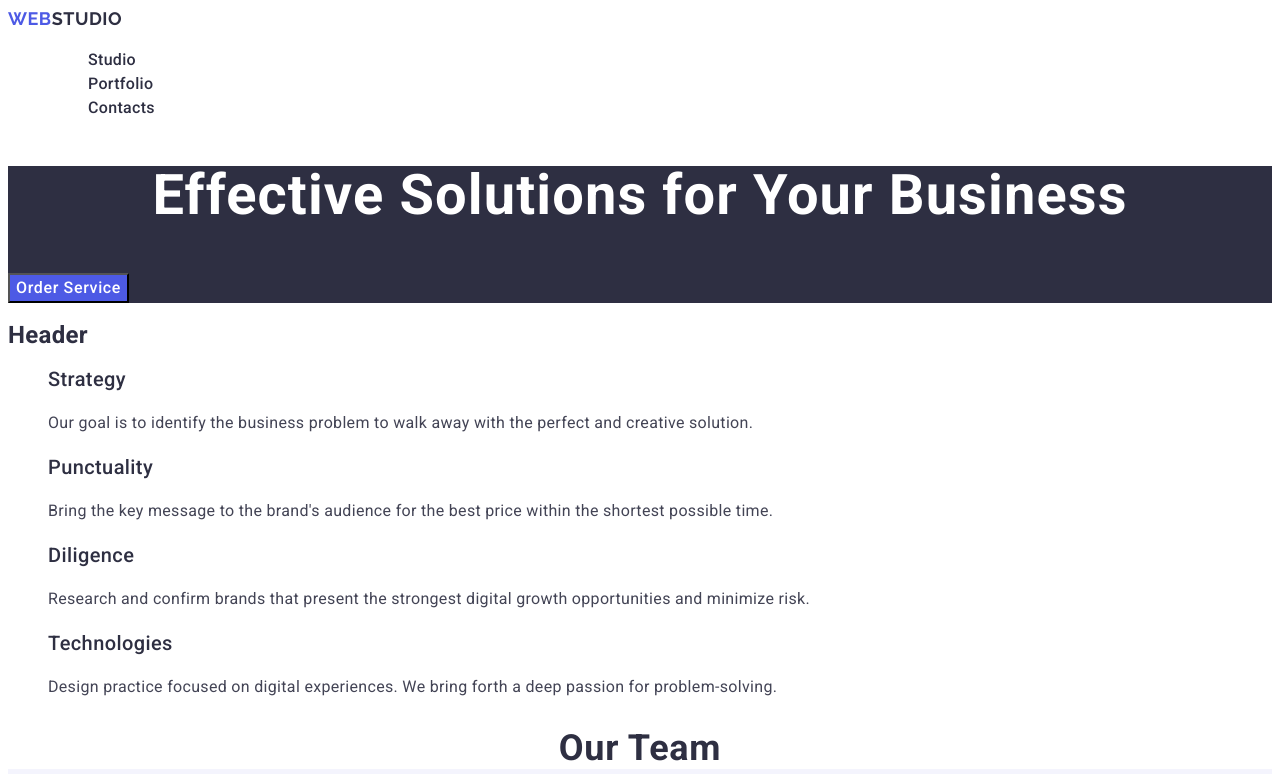
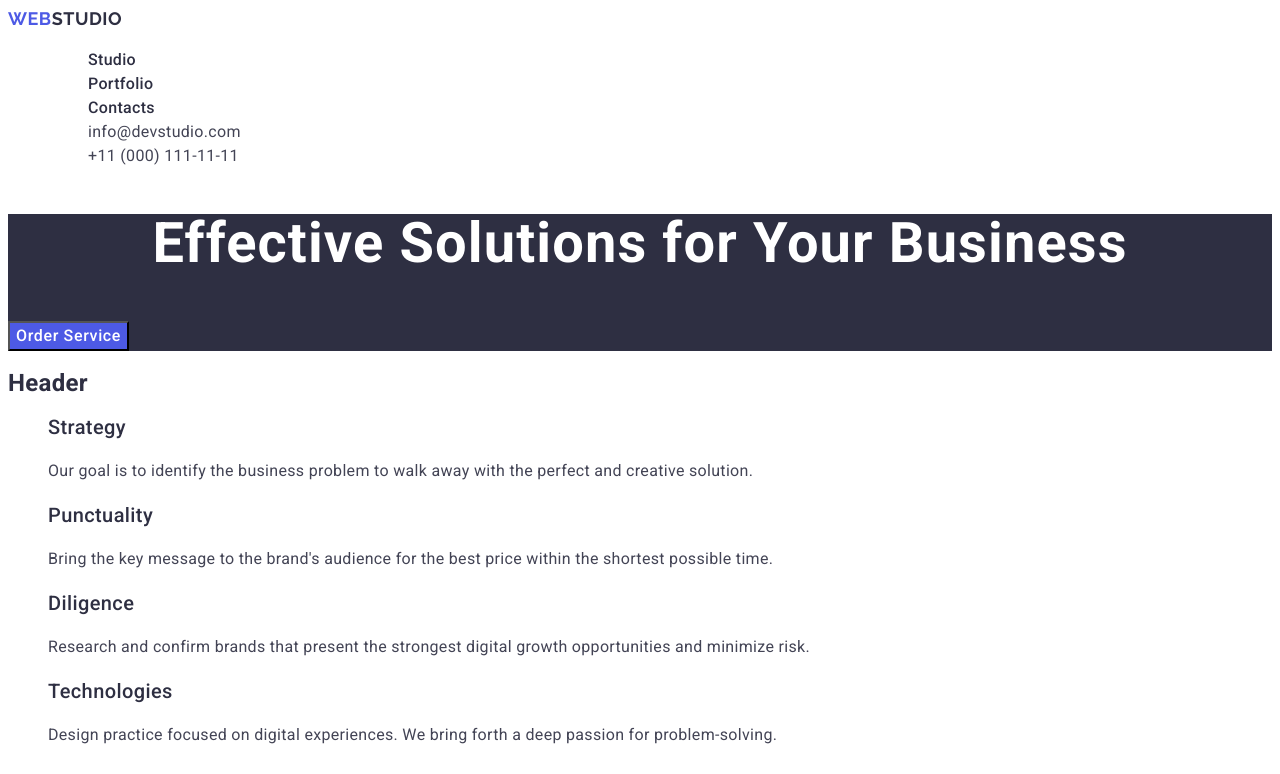
Before and after one commit to Kasiaklaq/goit-markup-hw-02, a plain HTML site: page index.html in a window 1280 px wide. Shown: the top 774 px of the page. Drawn offline with Linux system fonts and the light colour scheme.

Commit message:
update index.html

```diff
--- a/index.html
+++ b/index.html
@@ -31,6 +31,16 @@
                     <a class="nav-styles-link" href="">Contacts</a>
                 </li>
             </ul>
+            <address class="address-style">
+                <ul>
+                    <li class="address-styles">
+                        <a class="link-adress" href="mailto:info@devstudio.com">info@devstudio.com</a>
+                    </li>
+
+                    <li class="address-styles">
+                        <a class="link-adress" href="tel:+110001111111">+11 (000) 111-11-11</a>
+                    </li>
+                </ul>
         </address>
     </header>
 
```
